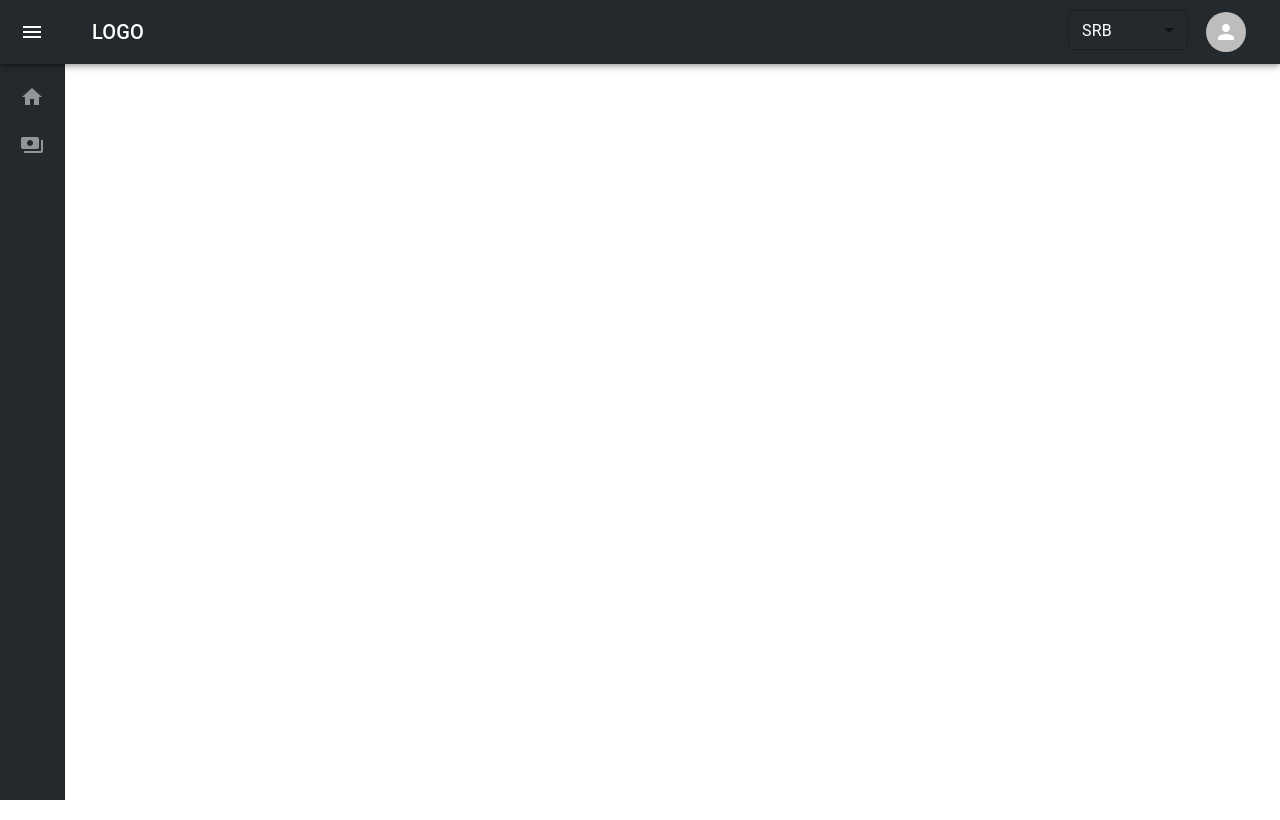
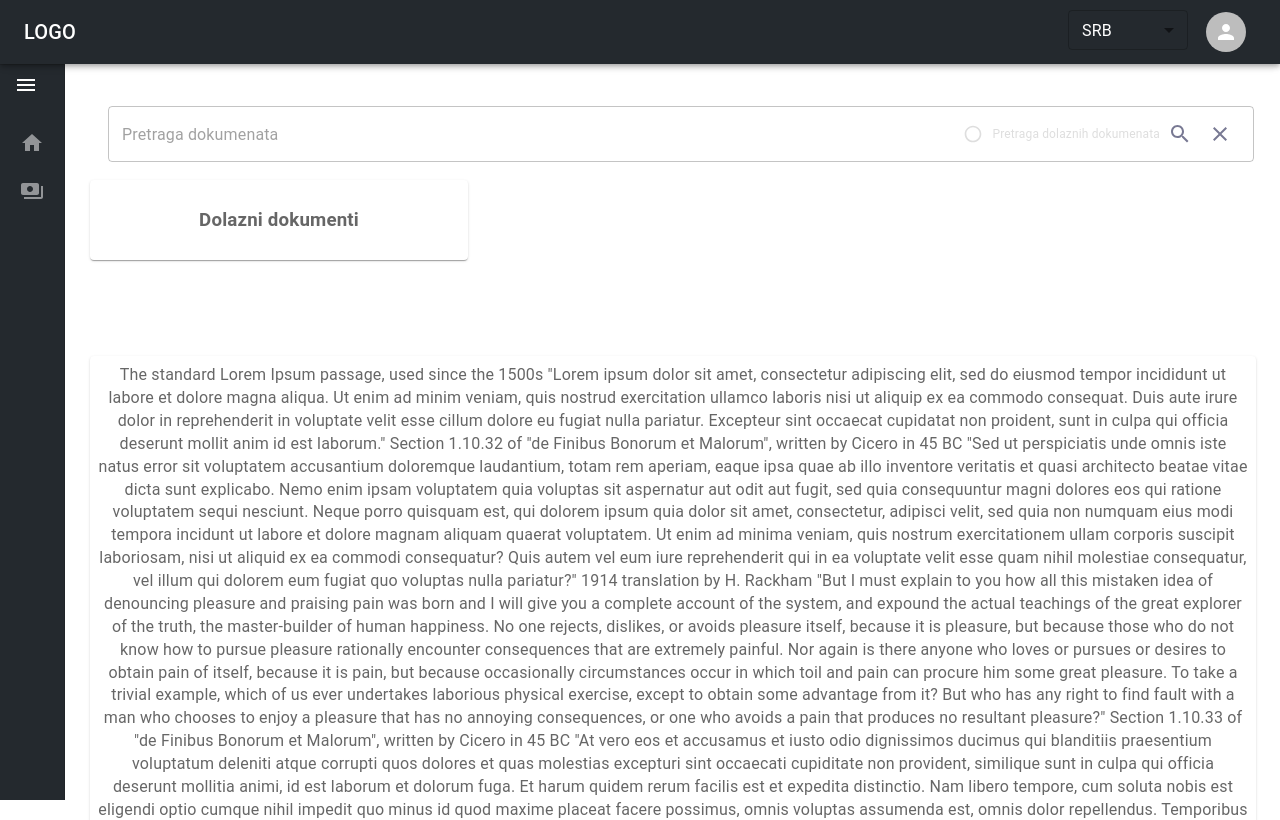
Before and after one commit to nemanjarasicn/EInvoices, a React (Create React App) app: page /invoices/purchases in a window 1280 px wide. Shown: the top 820 px of the page. Built offline with nearby package versions, Linux system fonts and the light colour scheme.

Commit message:
drawer and search bar

```diff
--- a/src/app/components/MenuAppBar.tsx
+++ b/src/app/components/MenuAppBar.tsx
@@ -24,12 +24,10 @@ import { Link } from "react-router-dom";
 import { useTranslation } from "react-i18next";
 import LanguageSelector from "./LanguageSelector";
 import UserAccount from "./UserAccount";
-import { display } from "@mui/system";
 import Home from "@mui/icons-material/Home";
 import Payments from "@mui/icons-material/Payments";
 
 const drawerWidth = 200;
-
 interface Props {
   content: any;
 }
@@ -127,7 +125,7 @@ export default function ClippedDrawer(props: Props) {
   return (
     <Box sx={{ display: "flex" }}>
       <CssBaseline />
-      <AppBar position="fixed" open={open}>
+      <AppBar position="fixed">
         <Toolbar
           style={{
             display: "flex",
@@ -135,18 +133,6 @@ export default function ClippedDrawer(props: Props) {
           }}
         >
           <div style={{ display: "flex", alignItems: "inherit" }}>
-            <IconButton
-              color="inherit"
-              aria-label="open drawer"
-              onClick={handleDrawerOpen}
-              edge="start"
-              sx={{
-                marginRight: 5,
-                ...(open && { display: "none" }),
-              }}
-            >
-              <MenuIcon />
-            </IconButton>
             <Typography variant="h6" noWrap component="div">
               {"LOGO"}
             </Typography>
@@ -163,19 +149,32 @@ export default function ClippedDrawer(props: Props) {
         PaperProps={{
           sx: {
             backgroundColor: "#24292e",
+            opacity: open ? 0.9 : 1,
           },
         }}
       >
-        <DrawerHeader>
-          <IconButton onClick={handleDrawerClose}>
-            {theme.direction === "rtl" ? (
-              <ChevronRightIcon />
-            ) : (
-              <ChevronLeftIcon />
-            )}
-          </IconButton>
-        </DrawerHeader>
+        <DrawerHeader></DrawerHeader>
         <Divider />
+        <IconButton
+          onClick={handleDrawerClose}
+          sx={{
+            display: open ? "block" : "none",
+            color: "white",
+          }}
+        >
+          <ChevronLeftIcon sx={{ float: "right" }} />
+        </IconButton>
+        <IconButton
+          aria-label="open drawer"
+          onClick={handleDrawerOpen}
+          edge="start"
+          sx={{
+            display: open ? "none" : "block",
+            color: "white",
+          }}
+        >
+          <MenuIcon />
+        </IconButton>
         <List>
           {navItems.map((item, index) => (
             <ListItem
@@ -208,7 +207,6 @@ export default function ClippedDrawer(props: Props) {
                   primary={item.name}
                   sx={{
                     display: open ? "block" : "none",
-                    width: open ? `calc(${drawerWidth - 90}px)` : "0px",
                     color: "#fff",
                     opacity: 0.5,
                   }}
@@ -218,7 +216,10 @@ export default function ClippedDrawer(props: Props) {
           ))}
         </List>
       </Drawer>
-      <Box component="main" sx={{ flexGrow: 1, p: 3 }}></Box>
+      <Box component="main" sx={{ flexGrow: 1, p: 3, paddingLeft: "90px" }}>
+        <Toolbar />
+        {props.content}
+      </Box>
     </Box>
   );
 }
--- a/src/features/invoices/components/InvoiceLayout.tsx
+++ b/src/features/invoices/components/InvoiceLayout.tsx
@@ -1,14 +1,14 @@
+import Search from "@mui/icons-material/Search";
 import React from "react";
 import { Outlet } from "react-router-dom";
+import SearchField from "./SearchField";
 
 type InvoiceLayoutProps = {};
 
 export default function InvoiceLayout({}: InvoiceLayoutProps): JSX.Element {
   return (
     <div>
-      <div style={{ textAlign: "center", margin: "10px", background: "gray" }}>
-        <h3>PLACEHOLDER FOR SEARCH</h3>
-      </div>
+      <SearchField />
       <div className="outlet">
         <Outlet />
       </div>
--- /dev/null
+++ b/src/features/invoices/components/SearchField.tsx
@@ -0,0 +1,95 @@
+import { useState } from "react";
+import SearchIcon from "@mui/icons-material/Search";
+import OutlinedInput from "@mui/material/OutlinedInput";
+import CloseIcon from "@mui/icons-material/Close";
+import InputAdornment from "@mui/material/InputAdornment";
+import FormControl from "@mui/material/FormControl";
+import Checkbox from "@mui/material/Checkbox";
+import RadioButtonUncheckedIcon from "@mui/icons-material/RadioButtonUnchecked";
+import CheckCircleOutlineIcon from "@mui/icons-material/CheckCircleOutline";
+import { useLocation } from "react-router-dom";
+import { IconButton } from "@mui/material";
+import React from "react";
+
+type SearchFieldProps = {};
+
+export default function SearchField({}: SearchFieldProps): JSX.Element {
+  const [value, setValue] = useState("searchValue");
+
+const textInput = React.useRef({value: ""});
+
+  const handleChange = () => (event: React.ChangeEvent<HTMLInputElement>) => {};
+
+  const location = useLocation();
+
+  function getSearhTab(): any {
+    if (location.pathname.includes("sale")) {
+      return "Pretraga izlaznih dokumenata";
+    }
+    if (location.pathname.includes("purchases")) {
+      return "Pretraga dolaznih dokumenata";
+    }
+    return "";
+  }
+
+  const search = () => () => {
+  };
+
+  function getCheckbox(): any {
+    if (getSearhTab() !== "") {
+      return (
+        <Checkbox
+          size="small"
+          sx={{ color: '"#dedede"' }}
+          icon={<RadioButtonUncheckedIcon style={{ color: "#dedede" }} />}
+          checkedIcon={<CheckCircleOutlineIcon style={{ color: "#dedede" }} />}
+        />
+      );
+    }
+  }
+
+  return (
+    <div>
+      <div style={{ textAlign: "center", margin: "10px" }}>
+        <FormControl
+          sx={{
+            m: 1,
+            width: "100%",
+            borderColor: "#dedede",
+            borderBlockColor: "#dedede",
+            borderWidth: 0,
+          }}
+        >
+          <OutlinedInput
+            id="outlined-adornment-search"
+            placeholder="Pretraga dokumenata"
+            onChange={(newValue) => {
+              setValue(newValue.target.value);
+            }}
+            inputRef={textInput}
+            endAdornment={
+              <InputAdornment
+                position="end"
+                style={{ fontSize: "12px", color: "#dedede" }}
+              >
+                {getCheckbox()}
+                {getSearhTab()}
+                <IconButton onClick={search()}>
+                  <SearchIcon sx={{ color: "#787993" }} />
+                </IconButton>
+                <IconButton
+                  onClick={() => {
+                    setValue('');
+                    textInput.current.value = '';
+                  }}
+                >
+                  <CloseIcon sx={{ color: "#787993" }} />
+                </IconButton>
+              </InputAdornment>
+            }
+          />
+        </FormControl>
+      </div>
+    </div>
+  );
+}
--- a/src/features/invoices/components/components.styles.ts
+++ b/src/features/invoices/components/components.styles.ts
@@ -6,7 +6,6 @@ const useComponentsStyles = (): { invoiceCardStyles: any } => {
   return {
     invoiceCardStyles: {
       card: {
-        width: 275,
         height: 235,
         display: "flex",
         alignItems: "center",
@@ -14,8 +13,7 @@ const useComponentsStyles = (): { invoiceCardStyles: any } => {
         flexDirection: "column",
         background: "#eeeeee",
         opacity: "0.9",
-        borderRadius: "30px",
-        boxShadow: "0px 0px 10px 6px rgb(0 0 0 / 40%)",
+        borderRadius: "7px",
         margin: "10px",
         "&:hover": {
           color: "gray",
--- a/src/features/invoices/pages/pages.styles.ts
+++ b/src/features/invoices/pages/pages.styles.ts
@@ -6,10 +6,8 @@ const usePageStyles = (): { dashBoardStyles: any } => {
   return {
     dashBoardStyles: {
       cardsWrapper: {
-        display: "flex",
-        flexWrap: "wrap",
-        justifyContent: "space-evenly",
-        maxWidth: "66.667%",
+        display: "grid",
+        gridTemplateColumns: '1fr 1fr 1fr'
       },
     },
   };
```
